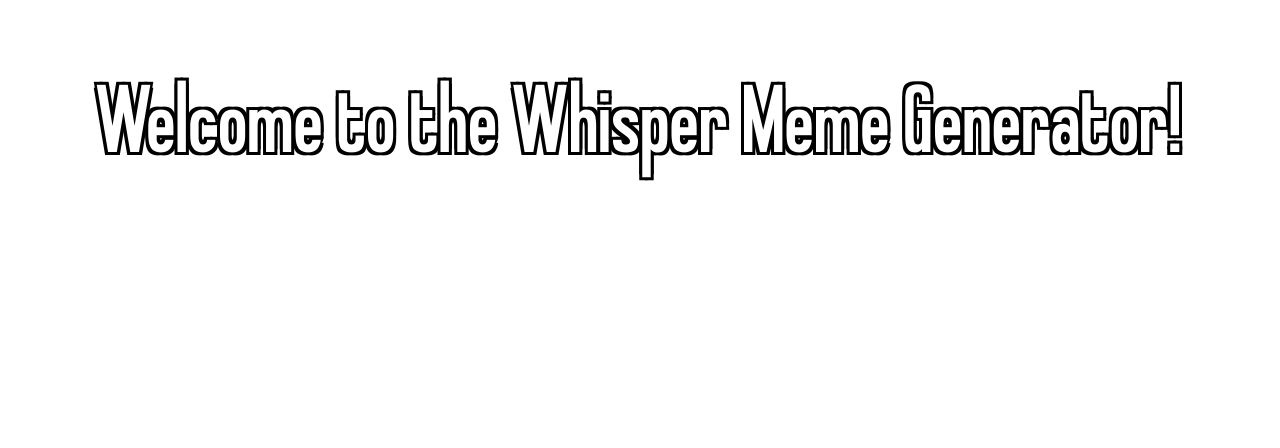
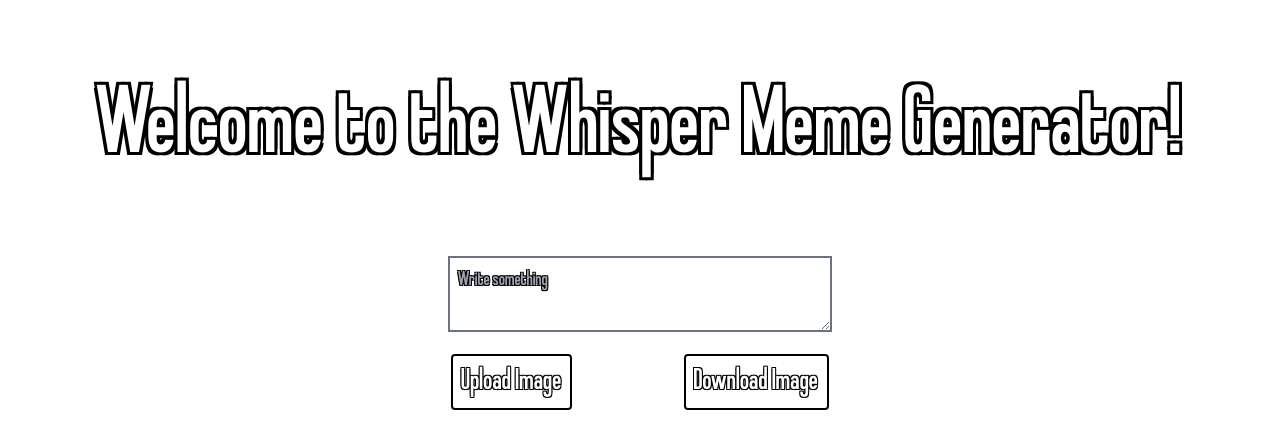
Before and after one commit to radheshsalgadoe/react-whisper, a React app: page / in a window 1280 px wide. Shown: the top 448 px of the page. Built offline with nearby package versions, Linux system fonts and the light colour scheme; the HTML template or start-up script is replaced by a standard one.

Commit message:
Built basic UI

```diff
--- a/src/App.jsx
+++ b/src/App.jsx
@@ -1,9 +1,13 @@
+import Form from "./components/Form"
 import Greeting from "./components/Greeting"
+import Preview from "./components/Preview"
 
 const App = () => {
   return (
     <>
       <Greeting/>
+      <Form/>
+      <Preview inputText={Form.inputText}/>
     </>
   )
 }
--- /dev/null
+++ b/src/components/Form.jsx
@@ -0,0 +1,26 @@
+import { useState } from "react"
+
+const Form = () => {
+  const [inputText, setInputText] = useState('')
+  return (
+    <section className="justify-self-center pb-10 flex">
+      <div className="row">
+      <textarea
+        placeholder="Write something"
+        value={inputText}
+        onChange={e => setInputText(e.target.value)}
+        name="textarea"
+        className="border-2 border-gray-500 w-96  font-upright shadowed-buttons text-xl text-white p-2"
+        >
+
+      </textarea>
+      <div className="row justify-self-center space-x-28 pt-4 text-3xl font-upright">
+        <button className="shadowed-buttons text-white border-2 border-black border-2 p-2 rounded">Upload Image</button>
+        <button className="shadowed-buttons text-white border-2 border-black border-2 p-2 rounded">Download Image</button>
+      </div>
+      </div>
+    </section>
+  )
+}
+
+export default Form
--- a/src/components/Greeting.jsx
+++ b/src/components/Greeting.jsx
@@ -1,7 +1,7 @@
 const Greeting = () => {
   return (
     <section className="p-20">
-        <h1 className="font-upright shadowed text-8xl text-center text-white">
+        <h1 className="font-upright shadowed-greeting text-8xl text-center text-white">
             Welcome to the Whisper Meme Generator!
         </h1>
     </section>
--- /dev/null
+++ b/src/components/Preview.jsx
@@ -0,0 +1,13 @@
+const Preview = (props) => {
+  return (
+    <section className="pb-20">
+        <div className="bg-gray-100 w-96 h-96 justify-self-center">
+            <div className="font-upright">
+                {props.inputText}
+            </div>
+        </div>
+    </section>
+  )
+}
+
+export default Preview
--- a/src/index.css
+++ b/src/index.css
@@ -8,10 +8,18 @@
   url('./assets/fonts/Upright.ttf') format('truetype')
 }
 
-.shadowed{
+.shadowed-greeting{
   text-shadow:
     3px 3px 0 black,
     -3px -3px 0 black,
     3px -3px 0 black,
     -3px 3px black;
 }
+
+.shadowed-buttons{
+  text-shadow:
+    1px 1px 0 black,
+    -1px -1px 0 black,
+    1px -1px 0 black,
+    -1px 1px black;
+}
```
